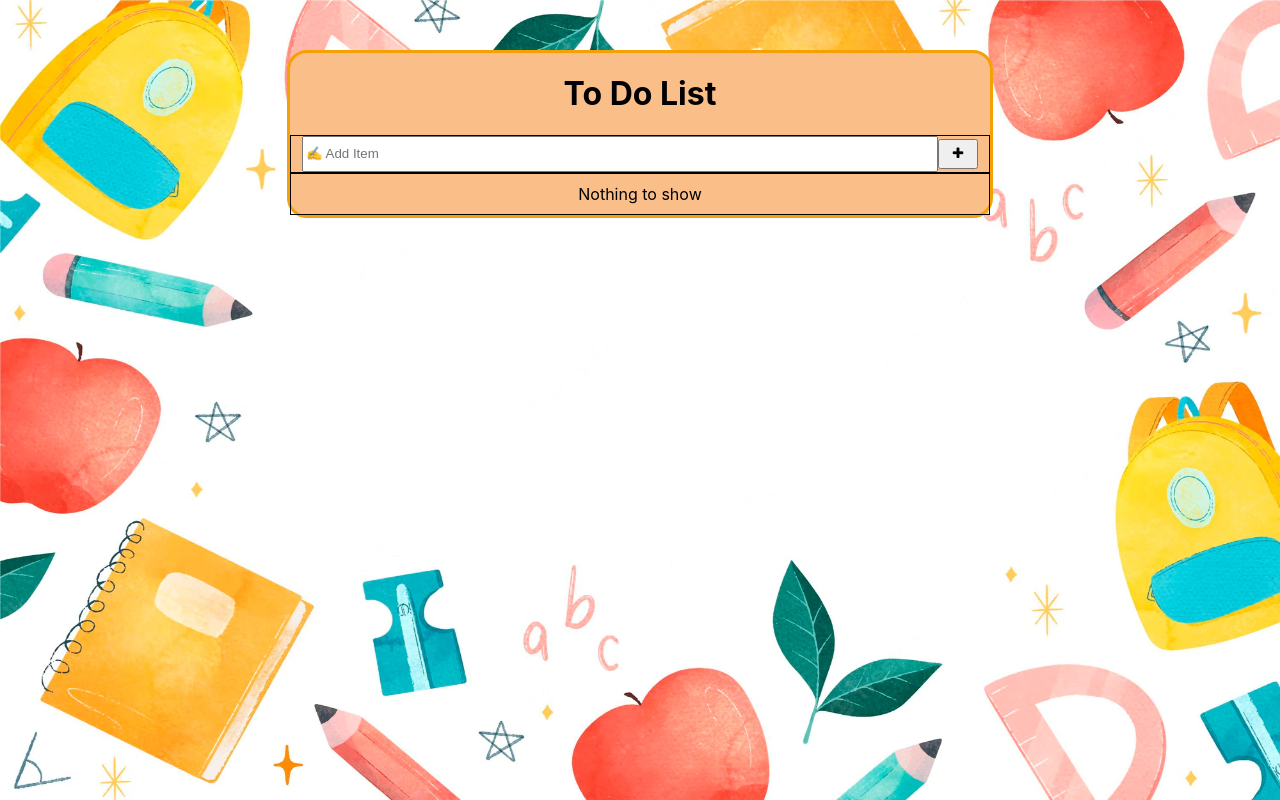
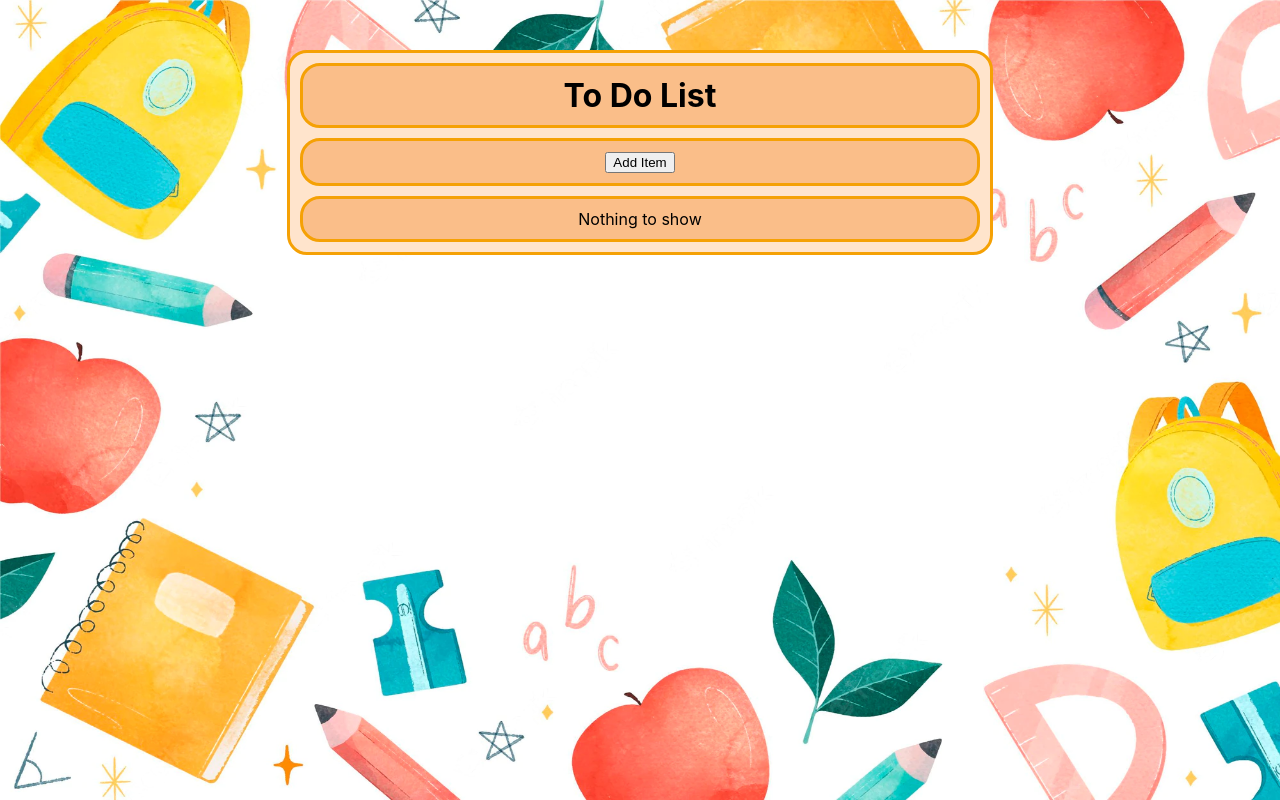
Before and after one commit to MufaddalMustafa2211008KHICND/to-do-app, a React (Create React App) app: page / in a window 1280 px wide. Built offline with nearby package versions, Linux system fonts and the light colour scheme.

Commit message:
Title, Due Date ,  feature added in todo list app

```diff
--- a/src/App.css
+++ b/src/App.css
@@ -1,3 +1,7 @@
+* {
+  margin: 0;
+}
+
 body{
   background-image: url('./img/watercolor-back-school-background_52683-68646.webp');
   background-size: 100vw 100vh;
@@ -11,40 +15,81 @@ body{
 
 .header{
   text-align: center;
+  background-color:rgb(250, 190, 137);
+  margin: 10px;
+  padding: 10px;
+  border-radius: 20px;
+  border: 3px solid rgb(245, 161, 5);
 }
+
 .to-do {
   width: 700px;
   margin: 50px;
-  background-color:rgb(250, 190, 137) ;
   border-radius: 20px;
   border: 3px solid rgb(245, 161, 5);
+  background-color:rgb(255, 228, 204);
 
 }
 
-.input{
-  border: 1px solid ;
-  text-align: center;
+.input-wrapper{
+  /* text-align: center; */
+  display: flex;
+  justify-content: space-around;
+  align-items: center;
+  padding: 10px;
+  margin: 10px;
+  background-color:rgb(250, 190, 137);
+  border-radius: 20px;
+  border: 3px solid rgb(245, 161, 5);
 }
 
-.input input{
-  height: 30px;
-  width: 90%;
+.input-fields {
+  display: flex;
+  flex-direction: column;
+}
+
+.input-fields input{
+  /* height: 30px;
+  width: 90%; */
+  margin: 10px;
 
 }
-.input button{
+
+/* .input-fields input[type="text"]{
+  width: 300px;
+  background-color: aqua;
+
+} */
+
+.input-fields p{
+  margin: 10px 10px 0 10px;
+
+}
+
+.input-wrapper button{
   height: 30px;
   width: 40px;
 }
 
+.add-item {
+  text-align: center;
+  padding: 10px;
+  margin: 10px;
+  background-color:rgb(250, 190, 137);
+  border-radius: 20px;
+  border: 3px solid rgb(245, 161, 5);
+}
 
 .list{
-  border: 1px solid ;
   text-align: center;
   padding: 10px;
+  margin: 10px;
+  background-color:rgb(250, 190, 137) ;
+  border-radius: 20px;
+  border: 3px solid rgb(245, 161, 5);
 }
 
 .list-item{
-  height: 50px;
   border: 1px solid ;
   display: flex;
   justify-content: space-between;
--- a/src/components/Input.js
+++ b/src/components/Input.js
@@ -2,31 +2,44 @@
 
 import { useState } from "react";
 
-function Input({ todo, setTodo, id, setId }) {
+function Input({ todo, setTodo, id, setId, setAddItem }) {
+
+    const newDate = new Date();
+    const formattedDate = `${newDate.getFullYear()}-${newDate.getMonth() + 1}-${newDate.getDate()}`;
 
     const [input, setInput] = useState('');
+    const [date, setDate] = useState(formattedDate);
+    const [title, setTitle] = useState('My Todo');
 
-    const handleChange = (e) => {
-        setInput(e.target.value)
-    }
 
     const handleClick = () => {
         if (input !== '') {
-            const newArray = [...todo, { id: id, text: input }];
+            const newArray = [{ id: id, title, text: input, dueDate: date }, ...todo];
             setInput('')
             setId(id + 1)
             setTodo(newArray);
+            setAddItem(prev => !prev)
         }
-        else{
+        else {
             alert('Your todo is empty')
         }
     }
 
+    console.log(formattedDate)
+
     return (
         <>
-            <div className="input">
-                <input type="text" placeholder="✍️ Add Item" onChange={handleChange} value={input} />
+            <div className="input-wrapper">
+                <div className="input-fields">
+                    <p>Title:</p>
+                    <input type="text" placeholder="✍️ Add Title" onChange={e => setTitle(e.target.value)} value={title} />
+                    <p>Task details:</p>
+                    <input type="text" placeholder="✍️ Add Item" onChange={e => setInput(e.target.value)} value={input} />
+                    <p>Set due date:</p>
+                    <input name="duedate" type="date" placeholder="Date" onChange={e => setDate(e.target.value)} min={formattedDate} value={date} />
+                </div>
                 <button onClick={handleClick}><i class="fa fa-plus"></i></button>
+                <button onClick={() => setAddItem(prev => !prev)}>Cancel</button>
             </div>
         </>
 
--- a/src/components/List.js
+++ b/src/components/List.js
@@ -1,15 +1,18 @@
 import ListItem from './ListItem';
 
 
-function List({todo, setTodo}){
+function List({ todo, setTodo, setAddItem }) {
 
-    return(
+    return (
         <>
-        <div className='list'>
+            <div className='add-item'>
+                <button onClick={() => setAddItem(prev => !prev)}>Add Item</button>
+            </div>
+            <div className='list'>
 
-            {todo.length === 0 && <div>Nothing to show</div>}
-            {todo.map(({id, text}) => <ListItem key={id} id={id} data={text} todo={todo} setTodo={setTodo} />)}
-        </div>
+                {todo.length === 0 && <div>Nothing to show</div>}
+                {todo.map(({ id,title, dueDate, text }) => <ListItem key={id} id={id} data={text} title={title} dueDate={dueDate} todo={todo} setTodo={setTodo} setAddItem={setAddItem} />)}
+            </div>
         </>
     )
 }
--- a/src/components/ListItem.js
+++ b/src/components/ListItem.js
@@ -1,6 +1,6 @@
 import { useState } from 'react';
 
-function ListItem({ data, id, todo, setTodo }) {
+function ListItem({ data, id, title,dueDate, todo, setTodo ,setAddItem }) {
 
     const [isEdit, setIsEdit] = useState(false)
     const [editData, setEditData] = useState(data);
@@ -40,10 +40,13 @@ function ListItem({ data, id, todo, setTodo }) {
         <>
             <div className="list-item">
                 <div className="list-item-content">
-                    {isEdit ? <input type="text" value={editData} onChange={handleEdit} /> : data}
+                    {/* {isEdit ? <input type="text" value={editData} onChange={handleEdit} /> : <p>data</p>} */}
+                    <h3>{title}</h3>
+                    <p>{data}</p>
+                    <p>{dueDate}</p>
                 </div>
                 <div className="list-item-btn">
-                    <button onClick={onEdit}>{isEdit ? 'OK' : 'Edit'}</button>
+                    <button onClick={onEdit}>Edit</button>
                     <button onClick={onDelete}><i class="fa fa-trash"></i></button>
                 </div>
             </div>
--- a/src/components/ToDo.js
+++ b/src/components/ToDo.js
@@ -7,15 +7,21 @@ function ToDo() {
 
     const [todo, setTodo] = useState([]);
     const [id, setId] = useState(0);
+    const [addItem, setAddItem] = useState(false)
 
 
     return (
         <div className="to-do">
             <div className="header">
-            <h1>To Do List</h1>
+                <h1>To Do List</h1>
             </div>
-            <Input todo={todo} setTodo={setTodo} id={id} setId={setId} />
-            <List todo={todo} setTodo={setTodo} />
+            {
+                addItem ?
+                <Input todo={todo} setTodo={setTodo} id={id} setId={setId} setAddItem={setAddItem}/> :
+                <List todo={todo} setTodo={setTodo} setAddItem={setAddItem} />
+            }
+
+
         </div>
 
     )
```
